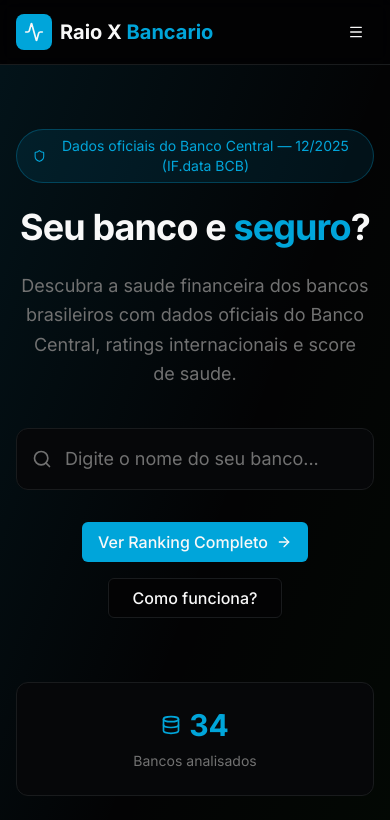
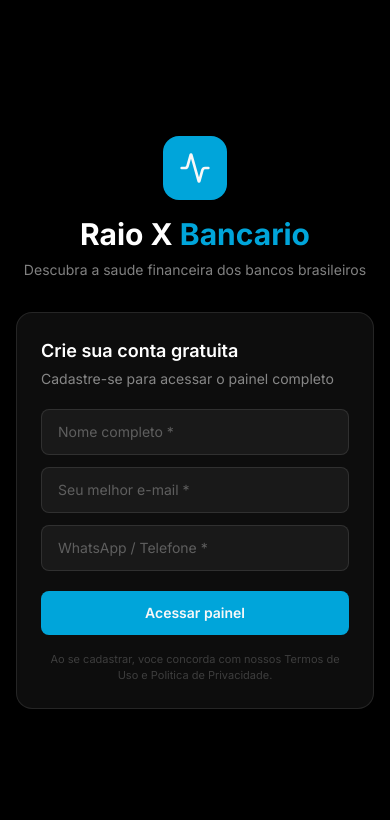
Before and after one commit to convexanews/raio-x-bancario, a Next.js app: page / in a window 390 px wide. Shown: the top 820 px of the page. Built offline with nearby package versions, Linux system fonts and the light colour scheme.

Commit message:
Login obrigatorio: bloqueia site sem cadastro
Co-Authored-By: Claude Opus 4.6 <noreply@anthropic.com>

```diff
--- a/app/layout.tsx
+++ b/app/layout.tsx
@@ -2,6 +2,7 @@ import type { Metadata } from 'next'
 import { Inter, JetBrains_Mono } from 'next/font/google'
 import { Analytics } from '@vercel/analytics/next'
 import Script from 'next/script'
+import { AuthProvider } from '@/components/login-gate'
 import './globals.css'
 
 const inter = Inter({
@@ -54,7 +55,9 @@ export default function RootLayout({
         />
       </head>
       <body className="font-sans antialiased">
-        {children}
+        <AuthProvider>
+          {children}
+        </AuthProvider>
         {process.env.NODE_ENV === 'production' && <Analytics />}
       </body>
     </html>
--- a/components/header.tsx
+++ b/components/header.tsx
@@ -2,19 +2,15 @@
 
 import { useState } from 'react';
 import Link from 'next/link';
-import { Activity, Menu, X, TrendingUp, Search, User, LogOut } from 'lucide-react';
+import { Activity, Menu, X, User, LogOut } from 'lucide-react';
 import { Button } from '@/components/ui/button';
-import { Input } from '@/components/ui/input';
-import { useUser, LoginGate } from '@/components/login-gate';
+import { useUser } from '@/components/login-gate';
 
 export function Header() {
   const [isMenuOpen, setIsMenuOpen] = useState(false);
-  const [showLogin, setShowLogin] = useState(false);
   const { user, logout } = useUser();
 
   return (
-    <>
-      {showLogin && <LoginGate onClose={() => setShowLogin(false)} />}
     <header className="sticky top-0 z-50 border-b border-border bg-background/95 backdrop-blur supports-[backdrop-filter]:bg-background/60">
       <div className="mx-auto flex h-16 max-w-7xl items-center justify-between px-4 sm:px-6 lg:px-8">
         <Link href="/" className="flex items-center gap-2">
@@ -33,9 +29,9 @@ export function Header() {
           <Link href="/#sobre" className="text-sm font-medium text-muted-foreground transition-colors hover:text-foreground">Sobre</Link>
         </nav>
 
-          <div className="hidden items-center gap-3 md:flex">
-            {user ? (
-              <div className="flex items-center gap-2">
+        <div className="hidden items-center gap-2 md:flex">
+          {user && (
+            <>
               <div className="flex items-center gap-2 rounded-full border border-primary/30 bg-primary/10 px-3 py-1.5">
                 <User className="h-3.5 w-3.5 text-primary" />
                 <span className="text-sm font-medium text-primary">Ola, {user.nome.split(' ')[0]}</span>
@@ -43,12 +39,7 @@ export function Header() {
               <button onClick={logout} className="rounded-full p-2 text-muted-foreground transition hover:bg-secondary hover:text-foreground" title="Sair">
                 <LogOut className="h-4 w-4" />
               </button>
-              </div>
-            ) : (
-              <Button size="sm" className="gap-2" onClick={() => setShowLogin(true)}>
-                <TrendingUp className="h-4 w-4" />
-                Acessar
-              </Button>
+            </>
           )}
         </div>
 
@@ -61,25 +52,17 @@ export function Header() {
         <div className="border-t border-border bg-background md:hidden">
           <nav className="flex flex-col gap-2 p-4">
             <Link href="/" className="rounded-lg px-3 py-2 text-sm font-medium text-foreground hover:bg-secondary" onClick={() => setIsMenuOpen(false)}>Inicio</Link>
-              <Link href="/#bancos" className="rounded-lg px-3 py-2 text-sm font-medium text-muted-foreground hover:bg-secondary hover:text-foreground" onClick={() => setIsMenuOpen(false)}>Bancos</Link>
+            <Link href="/bancos" className="rounded-lg px-3 py-2 text-sm font-medium text-muted-foreground hover:bg-secondary hover:text-foreground" onClick={() => setIsMenuOpen(false)}>Bancos</Link>
             <Link href="/#indicadores" className="rounded-lg px-3 py-2 text-sm font-medium text-muted-foreground hover:bg-secondary hover:text-foreground" onClick={() => setIsMenuOpen(false)}>Indicadores</Link>
-              <div className="mt-2">
-                {user ? (
-                  <div className="flex items-center justify-between rounded-lg bg-primary/10 px-3 py-2">
+            {user && (
+              <div className="mt-2 flex items-center justify-between rounded-lg bg-primary/10 px-3 py-2">
                 <span className="text-sm font-medium text-primary">Ola, {user.nome.split(' ')[0]}</span>
                 <button onClick={logout} className="text-xs text-muted-foreground">Sair</button>
               </div>
-                ) : (
-                  <Button className="w-full gap-2" onClick={() => { setShowLogin(true); setIsMenuOpen(false); }}>
-                    <TrendingUp className="h-4 w-4" />
-                    Acessar
-                  </Button>
             )}
-              </div>
           </nav>
         </div>
       )}
     </header>
-    </>
   );
 }
--- a/components/login-gate.tsx
+++ b/components/login-gate.tsx
@@ -1,7 +1,7 @@
 'use client';
 
-import { useState, useEffect } from 'react';
-import { Activity, X } from 'lucide-react';
+import { useState, useEffect, createContext, useContext } from 'react';
+import { Activity } from 'lucide-react';
 
 interface UserData {
   nome: string;
@@ -10,14 +10,27 @@ interface UserData {
   registeredAt: string;
 }
 
+interface AuthContextType {
+  user: UserData | null;
+  logout: () => void;
+}
+
+const AuthContext = createContext<AuthContextType>({ user: null, logout: () => {} });
+
 export function useUser() {
+  return useContext(AuthContext);
+}
+
+export function AuthProvider({ children }: { children: React.ReactNode }) {
   const [user, setUser] = useState<UserData | null>(null);
+  const [loading, setLoading] = useState(true);
 
   useEffect(() => {
     const stored = localStorage.getItem('raiox_user');
     if (stored) {
       try { setUser(JSON.parse(stored)); } catch { /* ignore */ }
     }
+    setLoading(false);
   }, []);
 
   const login = (data: UserData) => {
@@ -30,21 +43,30 @@ export function useUser() {
     setUser(null);
   };
 
-  return { user, login, logout };
+  if (loading) {
+    return (
+      <div className="flex min-h-screen items-center justify-center bg-background">
+        <div className="h-8 w-8 animate-spin rounded-full border-2 border-primary border-t-transparent" />
+      </div>
+    );
+  }
+
+  if (!user) {
+    return <LoginScreen onLogin={login} />;
+  }
+
+  return (
+    <AuthContext.Provider value={{ user, logout }}>
+      {children}
+    </AuthContext.Provider>
+  );
 }
 
-export function LoginGate({ onClose }: { onClose: () => void }) {
-  const { login } = useUser();
+function LoginScreen({ onLogin }: { onLogin: (data: UserData) => void }) {
   const [nome, setNome] = useState('');
   const [email, setEmail] = useState('');
   const [telefone, setTelefone] = useState('');
   const [errors, setErrors] = useState<Record<string, string>>({});
-  const [closing, setClosing] = useState(false);
-
-  const close = () => {
-    setClosing(true);
-    setTimeout(onClose, 400);
-  };
 
   const validate = () => {
     const e: Record<string, string> = {};
@@ -58,18 +80,12 @@ export function LoginGate({ onClose }: { onClose: () => void }) {
   const handleSubmit = (e: React.FormEvent) => {
     e.preventDefault();
     if (!validate()) return;
-    login({ nome: nome.trim(), email: email.trim(), telefone: telefone.trim(), registeredAt: new Date().toISOString() });
-    close();
+    onLogin({ nome: nome.trim(), email: email.trim(), telefone: telefone.trim(), registeredAt: new Date().toISOString() });
   };
 
   return (
-    <div className={`fixed inset-0 z-[100] flex items-center justify-center bg-black/80 backdrop-blur-sm transition-opacity duration-500 ${closing ? 'opacity-0' : 'animate-in fade-in'}`}>
-      <button onClick={close} className="absolute right-4 top-4 rounded-full p-2 text-white/50 transition hover:bg-white/10 hover:text-white">
-        <X className="h-5 w-5" />
-      </button>
-
+    <div className="fixed inset-0 z-[200] flex items-center justify-center bg-black">
       <div className="mx-4 w-full max-w-md">
-        {/* Brand */}
         <div className="mb-8 text-center">
           <div className="mb-4 inline-flex h-16 w-16 items-center justify-center rounded-2xl bg-primary">
             <Activity className="h-8 w-8 text-primary-foreground" />
@@ -77,13 +93,12 @@ export function LoginGate({ onClose }: { onClose: () => void }) {
           <h1 className="text-3xl font-bold text-white">
             Raio X <span className="text-primary">Bancario</span>
           </h1>
-          <p className="mt-2 text-sm text-white/50">Analise a saude financeira dos bancos brasileiros</p>
+          <p className="mt-2 text-sm text-white/50">Descubra a saude financeira dos bancos brasileiros</p>
         </div>
 
-        {/* Form */}
         <div className="rounded-2xl border border-white/10 bg-white/5 p-6 backdrop-blur-xl">
-          <h3 className="mb-1 text-lg font-semibold text-white">Acesse o painel</h3>
-          <p className="mb-5 text-sm text-white/50">Cadastre-se para acompanhar indicadores e ratings</p>
+          <h3 className="mb-1 text-lg font-semibold text-white">Crie sua conta gratuita</h3>
+          <p className="mb-5 text-sm text-white/50">Cadastre-se para acessar o painel completo</p>
 
           <form onSubmit={handleSubmit} noValidate>
             <div className="mb-3">
@@ -117,14 +132,14 @@ export function LoginGate({ onClose }: { onClose: () => void }) {
               {errors.telefone && <p className="mt-1 text-xs text-red-400">{errors.telefone}</p>}
             </div>
             <button type="submit" className="w-full rounded-lg bg-primary py-3 text-sm font-semibold text-primary-foreground transition hover:opacity-85">
-              Entrar
+              Acessar painel
             </button>
           </form>
+
+          <p className="mt-4 text-center text-[11px] text-white/20">
+            Ao se cadastrar, voce concorda com nossos Termos de Uso e Politica de Privacidade.
+          </p>
         </div>
-
-        <button onClick={close} className="mx-auto mt-4 block text-xs text-white/30 transition hover:text-white/60">
-          Continuar sem cadastro &rarr;
-        </button>
       </div>
     </div>
   );
```
Lines whose indentation alone changed are shown as unchanged.
